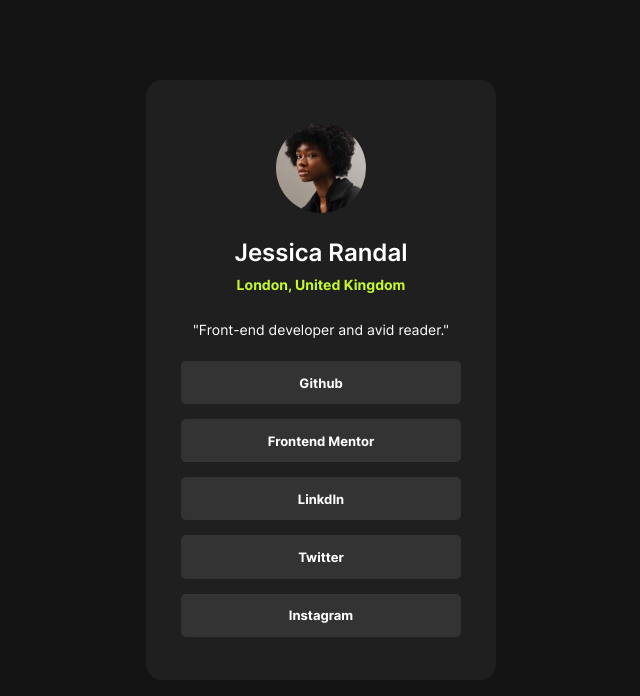
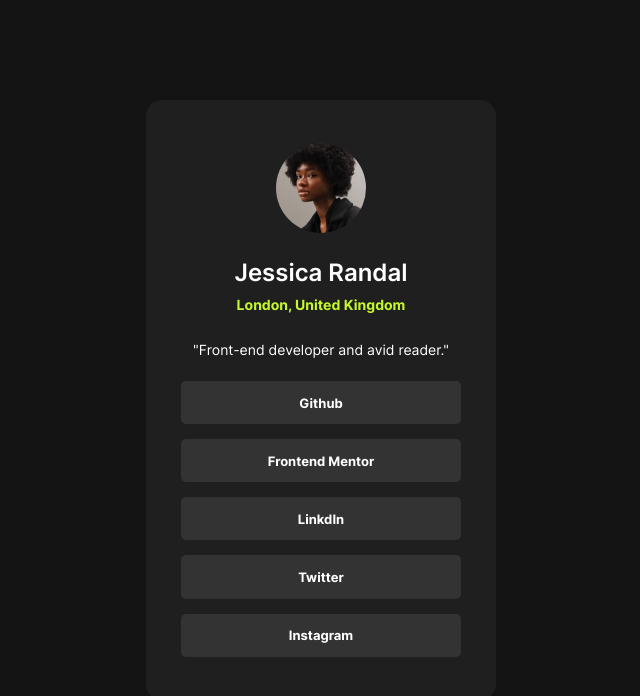
Before and after one commit to manilomonilo/social-links-profile-main, a plain HTML site: page index.html in a window 1280 px wide. Shown: the whole page, without its empty margins (319-959 px from the left). Drawn offline with Linux system fonts and the light colour scheme.

Commit message:
center the card

```diff
--- a/style.css
+++ b/style.css
@@ -30,17 +30,20 @@
 }
 
 body {
-    width: 100%;
+    position: relative;
+    width: 100vw;
+    height: 100vh;
     background-color: var(--Off);
     font-size: var(--Font-size);
     color: var(--White);
     font-family: Inter, sans-serif;
-    display: flex;
-    justify-content: center;
-    align-items: center;
 }
 
 .card {
+    position: absolute;
+    top: 50%;
+    left: 50%;
+    transform: translate(-50%, -50%);
     display: flex;
     flex-direction: column;
     justify-content: center;
@@ -48,7 +51,7 @@ body {
     background-color: var(--Dark);
     width: 350px;
     height: 600px;
-    margin-top: 5rem;
+    /* margin-top: 5rem; */
     margin-left: 0;
     padding: 1.5rem;
     text-align: center;
```
